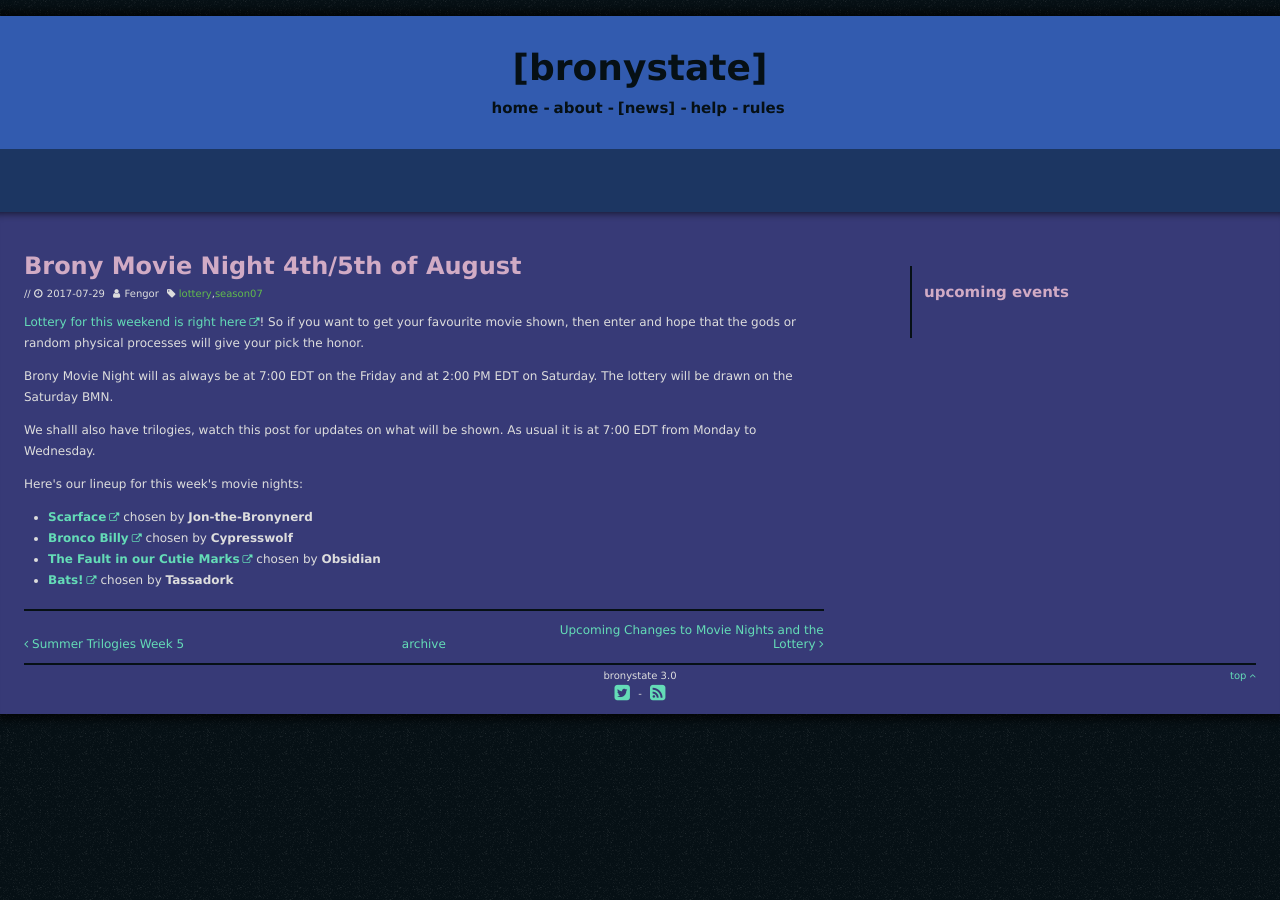
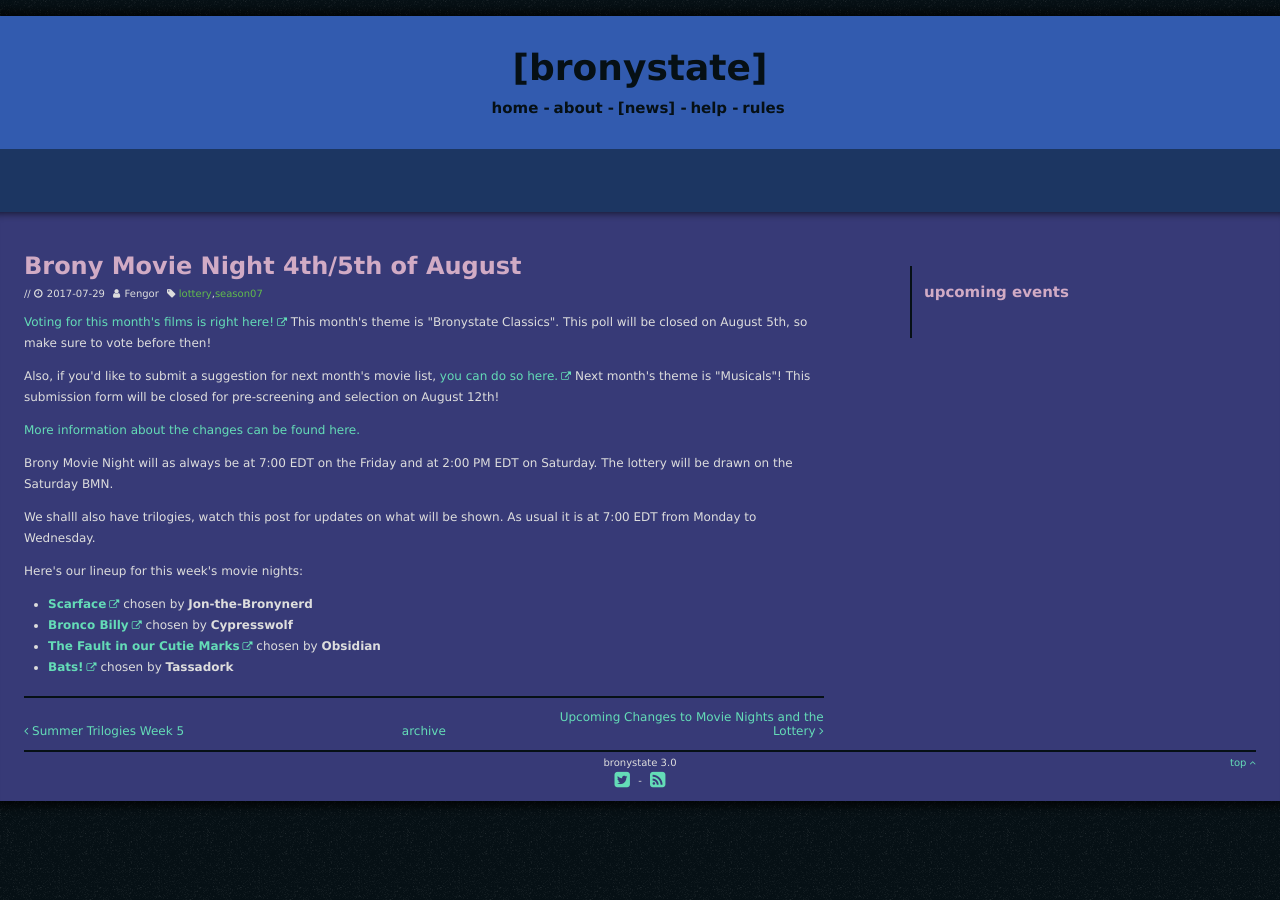
Before and after one commit to Bronystate/brstv3, a Jekyll site: the page built from _posts/2017-08-05-lottery.md, in a window 1280 px wide. Built offline with Jekyll 4.4.1, drawn with Linux system fonts in a browser that asks for light colours; nearby versions of some CDN libraries.

Commit message:
Update 2017-08-05-lottery.md

```diff
--- a/_posts/2017-08-05-lottery.md
+++ b/_posts/2017-08-05-lottery.md
@@ -4,7 +4,11 @@ date: 2017-07-29
 author: Fengor
 tags: [lottery, season07]
 ---
-[Lottery for this weekend is right here][lotto]! So if you want to get your favourite movie shown, then enter and hope that the gods or random physical processes will give your pick the honor.
+[Voting for this month's films is right here!][lotto] This month's theme is "Bronystate Classics". This poll will be closed on August 5th, so make sure to vote before then!
+
+Also, if you'd like to submit a suggestion for next month's movie list, [you can do so here.][lotto2]  Next month's theme is "Musicals"!  This submission form will be closed for pre-screening and selection on August 12th!
+
+[More information about the changes can be found here.][lotto3]
 
 Brony Movie Night will as always be at 7:00 EDT on the Friday and at 2:00 PM EDT on Saturday. The lottery will be drawn on the Saturday BMN.
 
@@ -21,4 +25,6 @@ Here's our lineup for this week's movie nights:
 [m2]: http://www.imdb.com/title/tt0080472/
 [p1]: http://mlp.wikia.com/wiki/The_Fault_in_Our_Cutie_Marks
 [p2]: http://mlp.wikia.com/wiki/Bats!
-[lotto]: https://bronystate.typeform.com/to/k9hH3K
+[lotto]: https://docs.google.com/forms/d/e/1FAIpQLSfSl4iXSQ6d1kKGEIpSqNjnBmFmeXlZfWZ6Fhk4-RDJBFRGsA/viewform
+[lotto2]:https://docs.google.com/forms/d/e/1FAIpQLSeLNSivxgKyEEDc9yPpJOO6DYwjiaD-G8Lcyjro2-QVCZUR0A/viewform
+[lotto3]:http://www.bronystate.net/news/2017-07-30-Lottery-Overhaul.html
```
